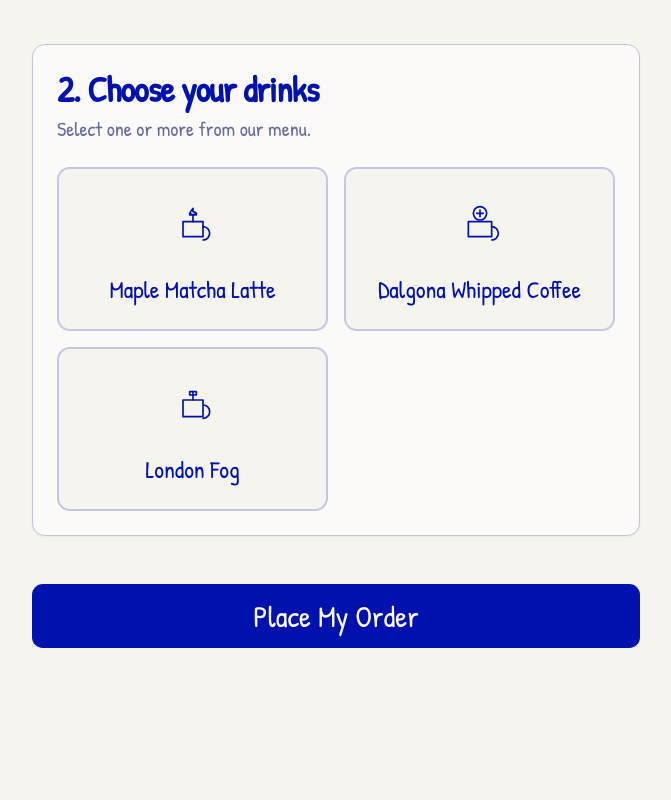
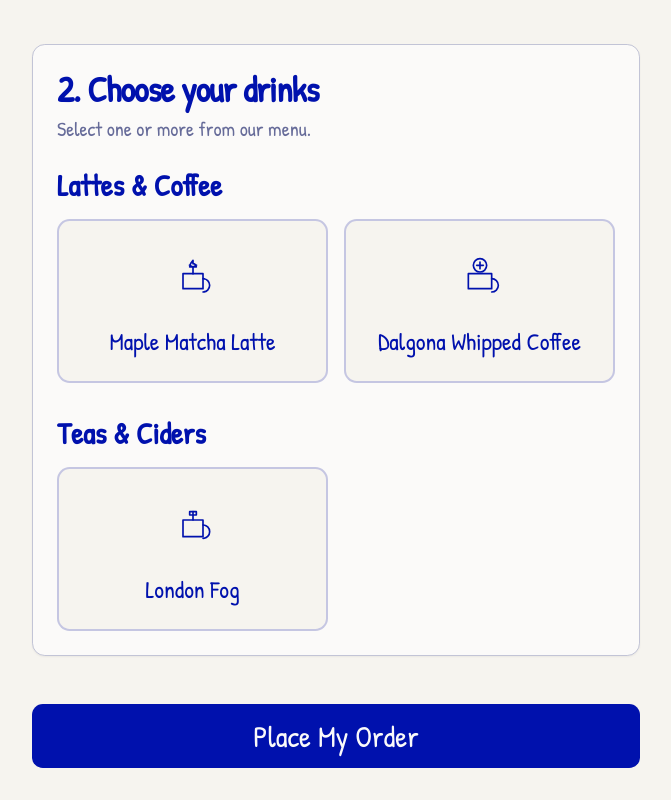
Before and after one commit to minchoi1124/Sixth-Hour-Cafe-Queue, a Next.js app: page / in a window 1280 px wide. Shown: the part 516-1316 px from the top of the page, without its empty margins (304-975 px from the left). Before the commit the page ends 1196 px from the top, so only its background shows below. Built offline with nearby package versions, Linux system fonts and the light colour scheme.

Commit message:
chore: update project behavior

```diff
--- a/src/components/customer/OrderForm.tsx
+++ b/src/components/customer/OrderForm.tsx
@@ -37,10 +37,42 @@ const drinkIcons: { [key: string]: React.ReactNode } = {
   'Apple Cider Chai': <AppleCiderChaiIcon className="w-10 h-10" />,
 };
 
+function DrinkOption({ item }: { item: MenuItem }) {
+  return (
+    <div>
+      <Checkbox
+        id={`item-${item.id}`}
+        name="itemIds"
+        value={item.id.toString()}
+        className="sr-only peer"
+        aria-labelledby={`label-item-${item.id}`}
+      />
+      <Label
+        htmlFor={`item-${item.id}`}
+        id={`label-item-${item.id}`}
+        className={cn(
+          'flex flex-col items-center justify-center p-6 text-center rounded-lg border-2 border-primary/20 cursor-pointer',
+          'transition-all duration-200 ease-in-out',
+          'bg-background hover:bg-accent',
+          'peer-data-[state=checked]:border-primary peer-data-[state=checked]:bg-primary peer-data-[state=checked]:text-primary-foreground'
+        )}
+      >
+        <div className="w-16 h-16 flex items-center justify-center mb-4">
+          {drinkIcons[item.name] || <DalgonaCoffeeIcon className="w-10 h-10" />}
+        </div>
+        <span className="text-2xl font-medium">{item.name}</span>
+      </Label>
+    </div>
+  )
+}
+
 export default function OrderForm({ menu }: { menu: MenuItem[] }) {
   const [state, dispatch] = useActionState(submitOrder, initialState);
   const [formKey, setFormKey] = useState(0);
   const formRef = useRef<HTMLFormElement>(null);
+
+  const lattesAndCoffee = menu.filter(item => item.category === 'Lattes & Coffee');
+  const teasAndCiders = menu.filter(item => item.category === 'Teas & Ciders');
 
   useEffect(() => {
     if (state.success) {
@@ -94,34 +126,18 @@ export default function OrderForm({ menu }: { menu: MenuItem[] }) {
           <CardTitle className="text-4xl">2. Choose your drinks</CardTitle>
           <CardDescription className="text-xl">Select one or more from our menu.</CardDescription>
         </CardHeader>
-        <CardContent>
-          <div id="drink-options" className="grid grid-cols-1 sm:grid-cols-2 gap-4">
-            {menu.map((item) => (
-              <div key={item.id}>
-                <Checkbox
-                  id={`item-${item.id}`}
-                  name="itemIds"
-                  value={item.id}
-                  className="sr-only peer"
-                  aria-labelledby={`label-item-${item.id}`}
-                />
-                <Label
-                  htmlFor={`item-${item.id}`}
-                  id={`label-item-${item.id}`}
-                  className={cn(
-                    'flex flex-col items-center justify-center p-6 text-center rounded-lg border-2 border-primary/20 cursor-pointer',
-                    'transition-all duration-200 ease-in-out',
-                    'bg-background hover:bg-accent',
-                    'peer-data-[state=checked]:border-primary peer-data-[state=checked]:bg-primary peer-data-[state=checked]:text-primary-foreground'
-                  )}
-                >
-                  <div className="w-16 h-16 flex items-center justify-center mb-4">
-                    {drinkIcons[item.name] || <DalgonaCoffeeIcon className="w-10 h-10" />}
-                  </div>
-                  <span className="text-2xl font-medium">{item.name}</span>
-                </Label>
-              </div>
-            ))}
+        <CardContent className="space-y-8">
+          <div>
+            <h3 className="text-3xl font-semibold mb-4 text-primary">Lattes & Coffee</h3>
+            <div id="lattes-options" className="grid grid-cols-1 sm:grid-cols-2 gap-4">
+              {lattesAndCoffee.map((item) => <DrinkOption key={item.id} item={item} />)}
+            </div>
+          </div>
+          <div>
+            <h3 className="text-3xl font-semibold mb-4 text-primary">Teas & Ciders</h3>
+            <div id="teas-options" className="grid grid-cols-1 sm:grid-cols-2 gap-4">
+              {teasAndCiders.map((item) => <DrinkOption key={item.id} item={item} />)}
+            </div>
           </div>
           {state.errors?.itemIds && (
             <p id="items-error" className="text-destructive mt-4 text-lg flex items-center gap-2">
--- a/src/lib/data.ts
+++ b/src/lib/data.ts
@@ -3,10 +3,10 @@ import type { Order, MenuItem } from './definitions';
 // In-memory store
 let orders: Order[] = [];
 const menu: MenuItem[] = [
-  { id: 1, name: 'Maple Matcha Latte', inStock: true },
-  { id: 2, name: 'Dalgona Whipped Coffee', inStock: true },
-  { id: 3, name: 'London Fog', inStock: true },
-  { id: 4, name: 'Apple Cider Chai', inStock: false },
+  { id: 1, name: 'Maple Matcha Latte', inStock: true, category: 'Lattes & Coffee' },
+  { id: 2, name: 'Dalgona Whipped Coffee', inStock: true, category: 'Lattes & Coffee' },
+  { id: 3, name: 'London Fog', inStock: true, category: 'Teas & Ciders' },
+  { id: 4, name: 'Apple Cider Chai', inStock: false, category: 'Teas & Ciders' },
 ];
 
 export const getMenu = async (): Promise<MenuItem[]> => {
--- a/src/lib/definitions.ts
+++ b/src/lib/definitions.ts
@@ -2,6 +2,7 @@ export type MenuItem = {
   id: number;
   name: string;
   inStock: boolean;
+  category: 'Lattes & Coffee' | 'Teas & Ciders';
 };
 
 export type Order = {
```
